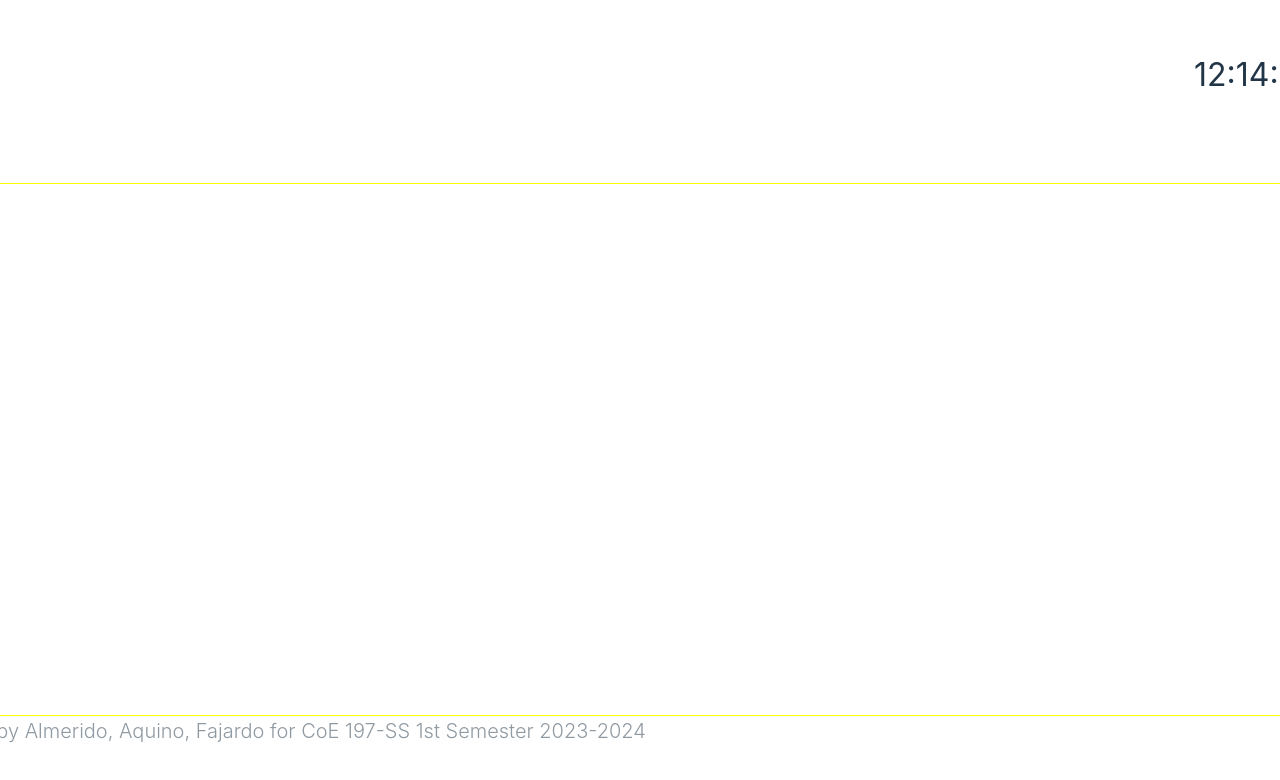
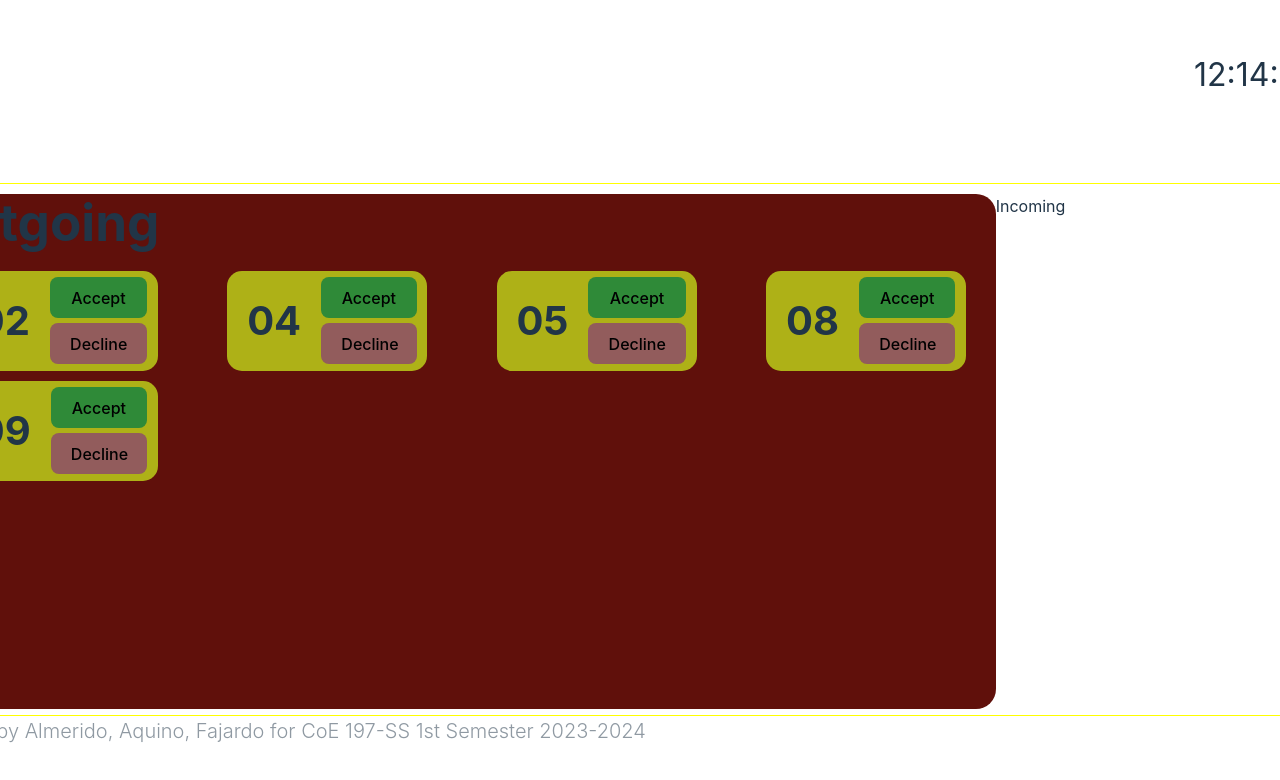
Before and after one commit to alztr2908/coe-197-design-project, a React (Vite) app: page /request in a window 1280 px wide. Shown: the top 780 px of the page. Built offline with nearby package versions, Linux system fonts and the light colour scheme; no server answers; the database is empty.

Commit message:
finish frontend of outGoing in request

```diff
--- /dev/null
+++ b/src/components/request/incoming.jsx
@@ -0,0 +1,7 @@
+import React from "react";
+
+const ingoing = () => {
+  return <div>Incoming</div>;
+};
+
+export default ingoing;
--- /dev/null
+++ b/src/components/request/outGoingBox.jsx
@@ -0,0 +1,45 @@
+import React from "react";
+
+const outGoingBox = ({ slot }) => {
+  const outBox = {
+    width: "200px",
+    height: "100px",
+    borderRadius: "15px",
+    backgroundColor: "#AEB117",
+    display: "flex",
+    justifyContent: "space",
+    alignItems: "center",
+  };
+
+  const slotStyle = {
+    fontSize: "2.5rem",
+    fontWeight: "700",
+    margin: "0 20px",
+  };
+
+  const slotButtons = {};
+
+  const acceptButton = {
+    width: "90%",
+    marginBottom: "5px",
+    backgroundColor: "#2f8a38",
+  };
+  const declineButton = {
+    width: "90%",
+    backgroundColor: "#925c5c",
+  };
+
+  return (
+    <div style={outBox}>
+      <div style={slotStyle}>
+        {slot <= 9 ? <span>0{slot}</span> : <span>{slot}</span>}
+      </div>
+      <div>
+        <button style={acceptButton}>Accept</button>
+        <button style={declineButton}>Decline</button>
+      </div>
+    </div>
+  );
+};
+
+export default outGoingBox;
--- /dev/null
+++ b/src/components/request/outgoing.jsx
@@ -0,0 +1,34 @@
+import React from "react";
+import OutGoingBox from "./outGoingBox";
+const outgoing = () => {
+  const outGoingSlot = [2, 4, 5, 8, 9];
+  const outStyle = {
+    width: "75%",
+    borderRadius: "20px",
+    backgroundColor: "#60100B",
+    height: "515px",
+  };
+
+  const outGrid = {
+    display: "grid",
+    gridTemplateColumns: "repeat(4,1fr)",
+    gridTemplateRows: "repeat(4,1fr)",
+    marginTop: "20px",
+    marginBottom: "10px",
+    placeItems: "center",
+    gap: "10px",
+  };
+
+  return (
+    <div style={outStyle}>
+      <h1>Outgoing</h1>
+      <div style={outGrid}>
+        {outGoingSlot.map((slot) => {
+          return <OutGoingBox key={outGoingSlot.indexOf(slot)} slot={slot} />;
+        })}
+      </div>
+    </div>
+  );
+};
+
+export default outgoing;
--- a/src/pages/request.jsx
+++ b/src/pages/request.jsx
@@ -1,7 +1,18 @@
-import Main from "./main";
+import Incoming from "../components/request/incoming";
+import Outgoing from "../components/request/outgoing";
 
 const request = () => {
-  return <div>request</div>;
+  const reqStyle = {
+    display: "flex",
+    margin: "10px",
+  };
+
+  return (
+    <div style={reqStyle}>
+      <Outgoing />
+      <Incoming />
+    </div>
+  );
 };
 
 export default request;
```
